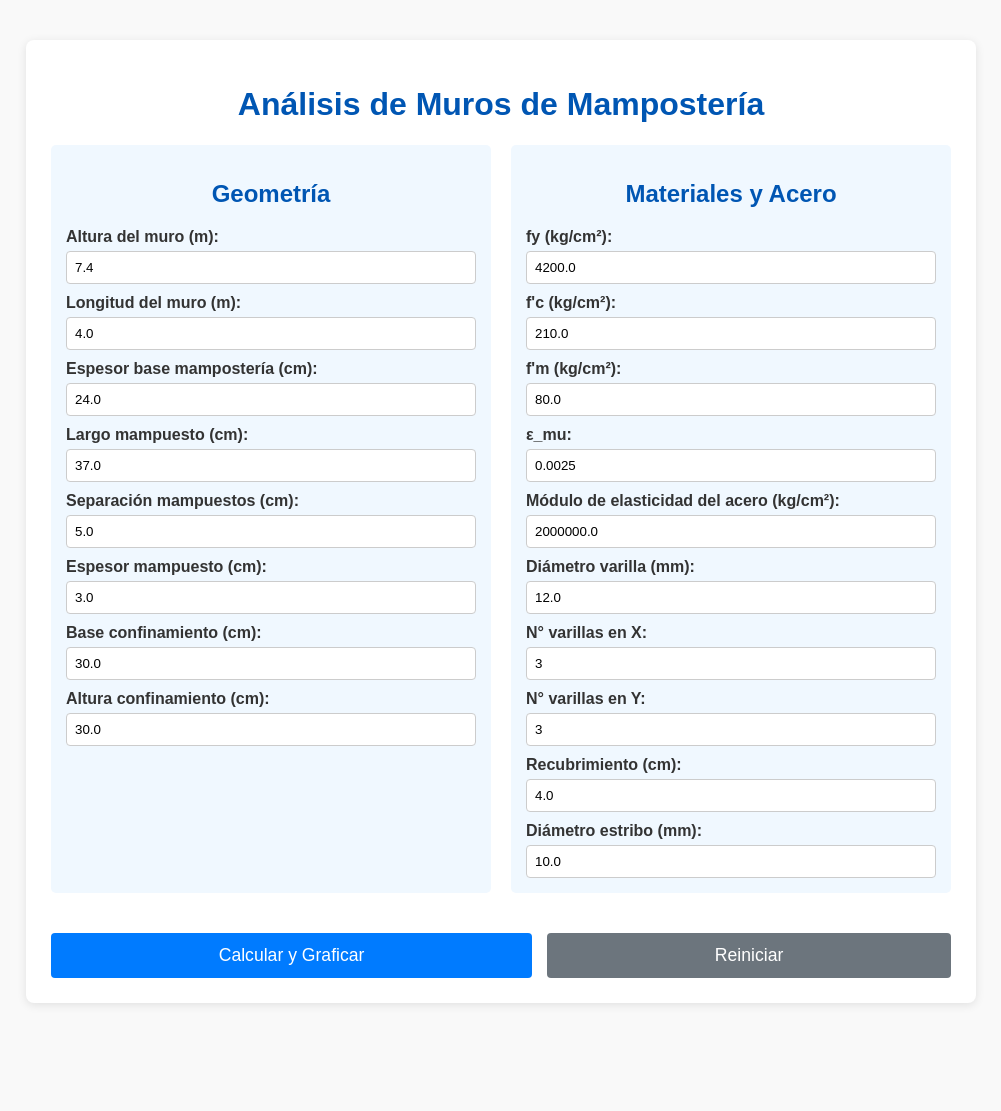
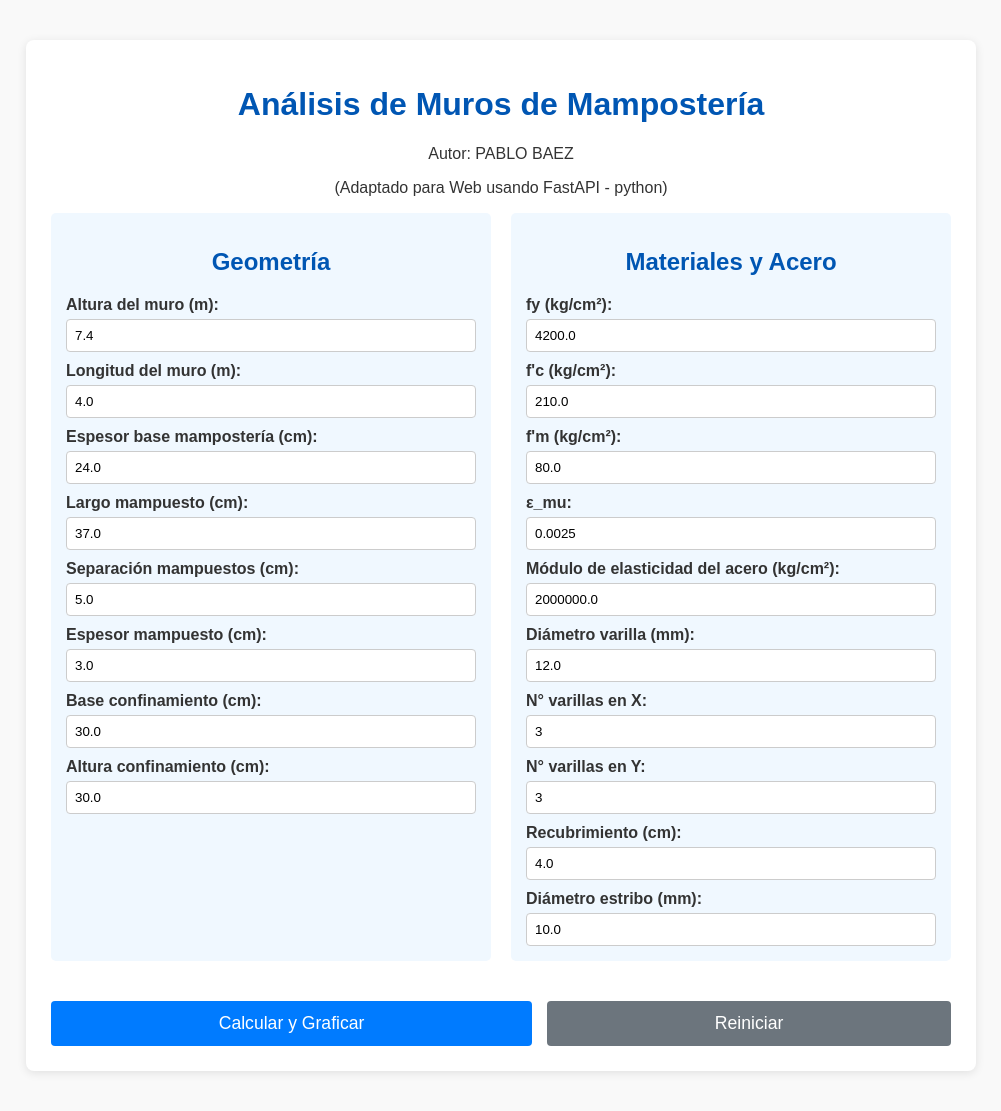
Before and after one commit to faboxrp/diagrama-iteraccion, a FastAPI app: page / in a window 1280 px wide. Shown: the whole page, without its empty margins (139-1140 px from the left). Before the commit the page ends 1005 px from the top, so only its background shows below. Run offline with FastAPI, Linux system fonts and the light colour scheme.

Commit message:
Add author information and adaptation note to index.html

```diff
--- a/templates/index.html
+++ b/templates/index.html
@@ -137,6 +137,8 @@
 <body>
     <div class="container">
         <h1>Análisis de Muros de Mampostería</h1>
+        <p style="text-align: center;">Autor: PABLO BAEZ</p>
+        <p style="text-align: center;">(Adaptado para Web usando FastAPI - python)</p>
 
         <form action="/" method="post">
             <div class="form-section">
```
